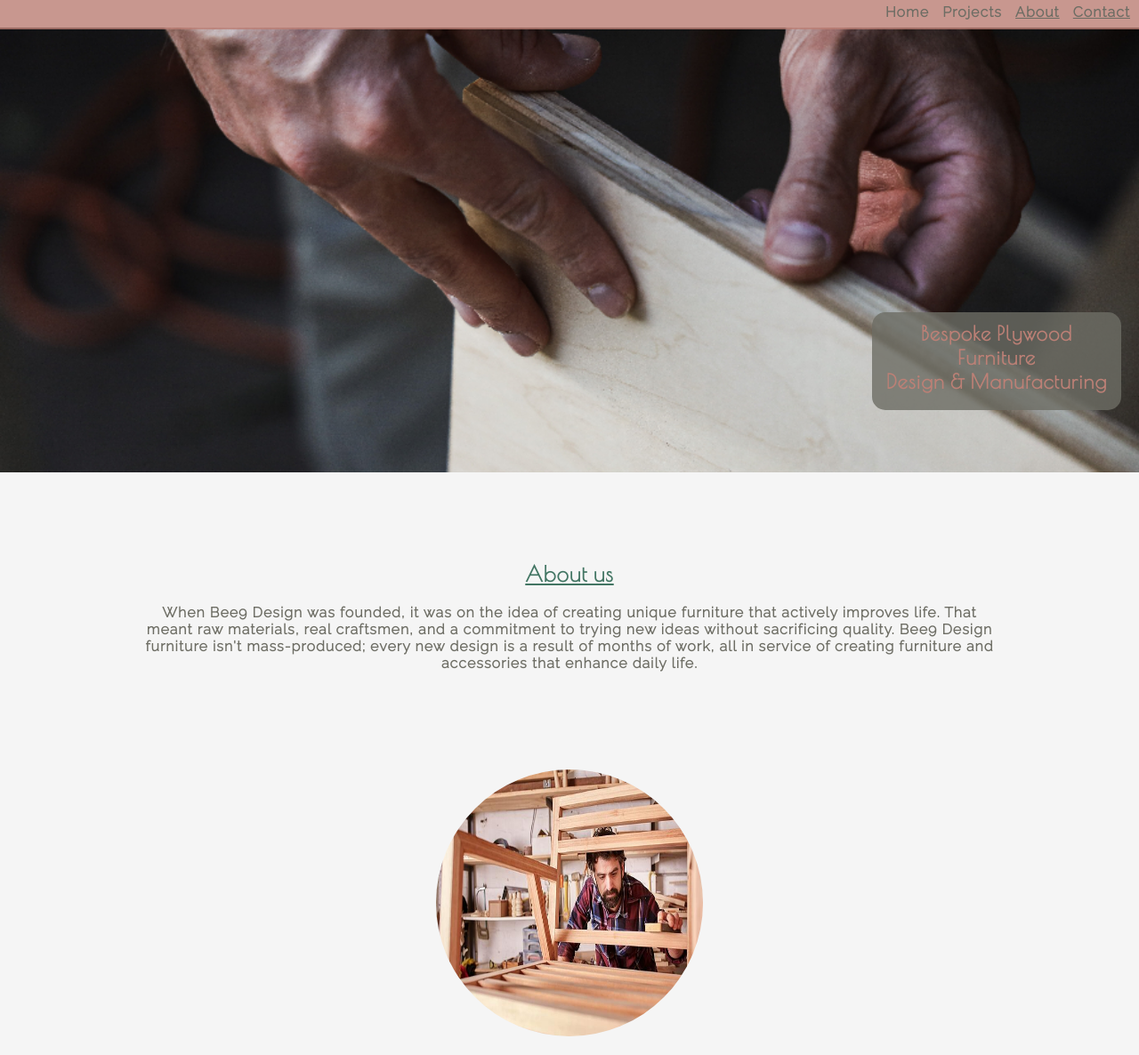
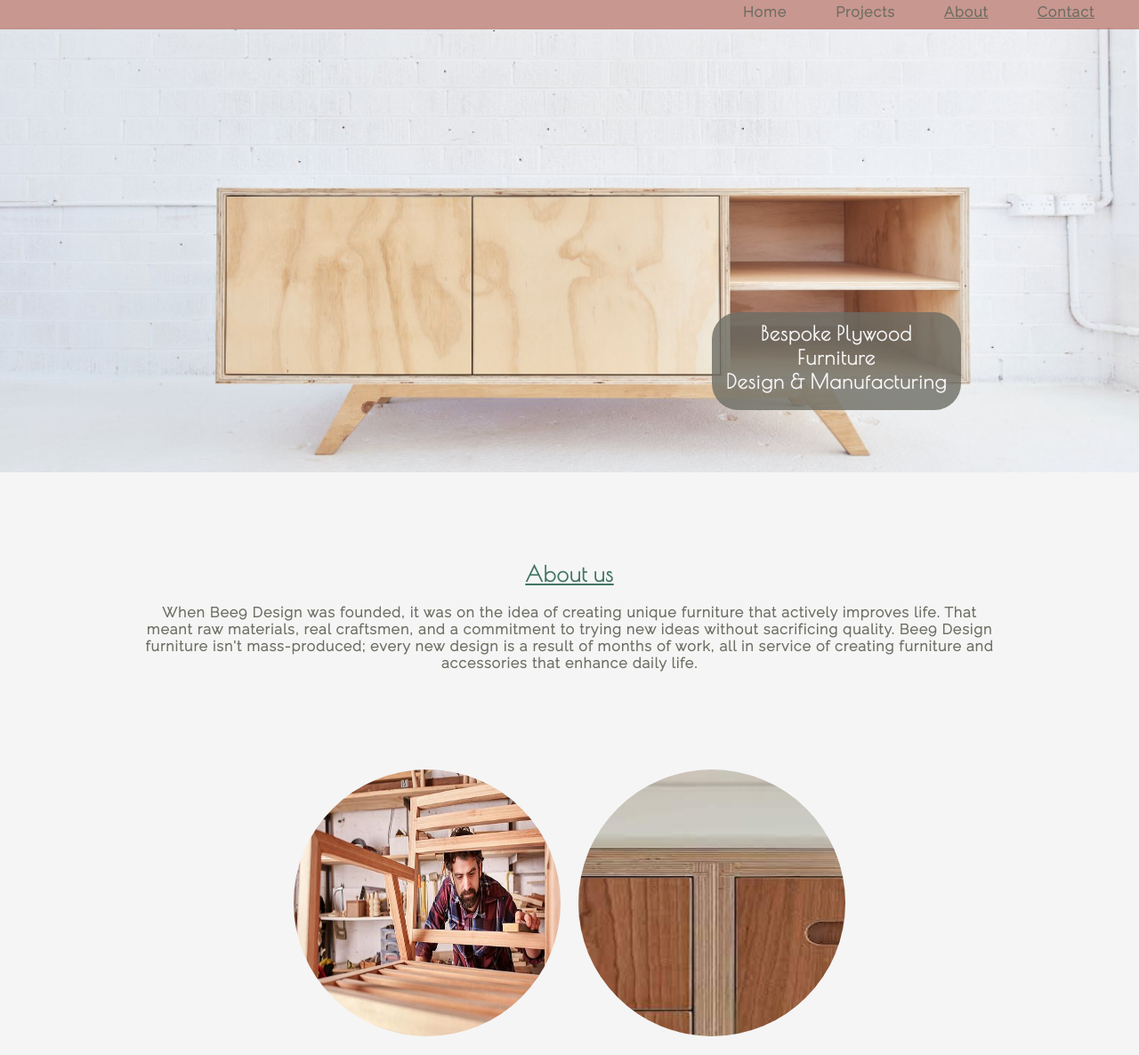
Before and after one commit to dylankane/Design-In-Ply, a plain HTML site: page about.html in a window 1280 px wide. Shown: the part 64-1250 px from the top of the page at 89% size. Drawn offline with nearby package versions, Linux system fonts and the light colour scheme.

Commit message:
Change direction of flexbox images on about page for larger screen sizes. Add extra margins and padding to header for larger screen sizes

```diff
--- a/assets/css/style.css
+++ b/assets/css/style.css
@@ -71,7 +71,7 @@ header {
 #nav-bar {
     text-align: right;
     margin-top: 10px;
-    margin-right: 5px;
+    margin-right: 10px;
     padding-bottom: 10px
 }
 
@@ -85,7 +85,7 @@ header {
 #hero-image {
     height: 500px;
     width: 100%;
-    background: url(../images/hero-image-plywood.jpg) no-repeat center center;
+    background: url(../images/chair.webp) no-repeat center center;
     background-size: cover;
 }
 
@@ -99,13 +99,13 @@ header {
     font-size: 1.2em;
     width: 260px;
     height:90px;
-    border-radius: 15px;
+    border-radius: 30px;
     padding: 10px;
     bottom: 70px;
     right: 20px;
     vertical-align: middle;
     background-color: var(--dim-grey-trans);
-    color: var(--pink-solid);
+    color: var(--white);
     position: absolute;
 }
 
@@ -163,19 +163,6 @@ header {
 
 }
 
- @media screen and (min-width: 700px)
-{
-  #what-container, #why-container {
-      flex-flow: row;
-  }
-
-  /* #hero-image {
-    background: url(../images/product-collection-large.jpg) no-repeat center center;
-    background-size: cover;
-
-} */
-
-}
 
 
 /* footer*/
@@ -222,9 +209,9 @@ header {
 
  #flexbox-container {
     display: flex;
-    flex-flow: column;
+    flex-direction: column;
     align-items: center;
-
+    flex-wrap: wrap;
     margin-bottom: 100px;
 
 }
@@ -370,3 +357,52 @@ iframe {
     text-align: center;
     padding-top: 10px;
   }
+
+
+  @media screen and (min-width: 700px)
+{
+
+    #logo{
+        margin-left: 25px;
+    }
+
+    #nav-list > li {
+        padding: 25px;
+    }
+
+    #nav-bar {
+        margin-right: 25px;
+    }
+
+  #what-container, #why-container {
+      flex-flow: row;
+  }
+
+
+#main-section {
+    margin: 50px;
+}
+
+#cover-text {
+    width: 260px;
+    height: 90px;
+    border-radius: 30px;
+    bottom: 70px;
+    right: 200px;
+}
+
+  #hero-image {
+    background: url(../images/hero-sideboard.jpg) no-repeat center center;
+    background-size: cover;
+
+}
+
+#flexbox-container {
+    flex-direction: row;
+    justify-content: center;
+}
+
+form {
+    width: 40%;
+}
+}
```
Also changed, not shown: assets/images/506920d3-753d-463b-afc8-b07b78eb7fbe.jpeg (added), assets/images/Memi-tv-cabinet.-1.jpg (added), assets/images/chair.webp (added), assets/images/hero-close-up.jpeg (added), assets/images/hero-sideboard-close.jpg (added), assets/images/hero-sideboard.jpg (added).
